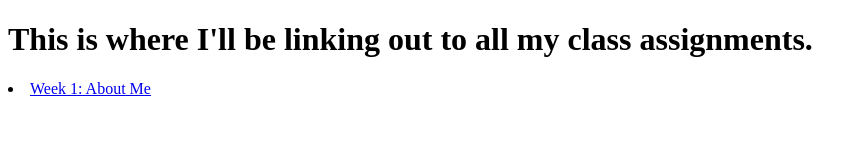
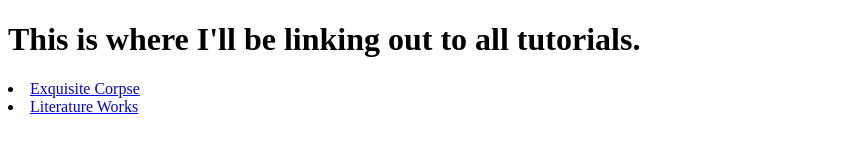
Before and after one commit to debdotfigueroa/Intro-to-Coding-Spring23, a plain HTML site: page Class-Tutorials/index.html in a window 1280 px wide. Shown: the whole page, without its empty margins (0-867 px from the left). Drawn offline with Linux system fonts and the light colour scheme.

Commit message:
text edits
I had to edit some text and a link that was in the course assignments folder.

```diff
--- a/Class-Tutorials/index.html
+++ b/Class-Tutorials/index.html
@@ -7,9 +7,9 @@
     <title>DEBS Index Course Assignments</title>
 </head>
 <body>
-    <h1>This is where I'll be linking out to all my
-        class assignments.</h1>
+    <h1>This is where I'll be linking out to all tutorials.</h1>
 
-    <li><a href="figueroa/index.html">Week 1: About Me</a></li>
+    <li><a href="Assignments/exquisite-corpse.html">Exquisite Corpse</a></li>
+    <li><a href="Assignments/literature.works/index.html">Literature Works</a></li>
 </body>
 </html>
```
Also changed, not shown: Homework/index.html (+14 -0 lines).
